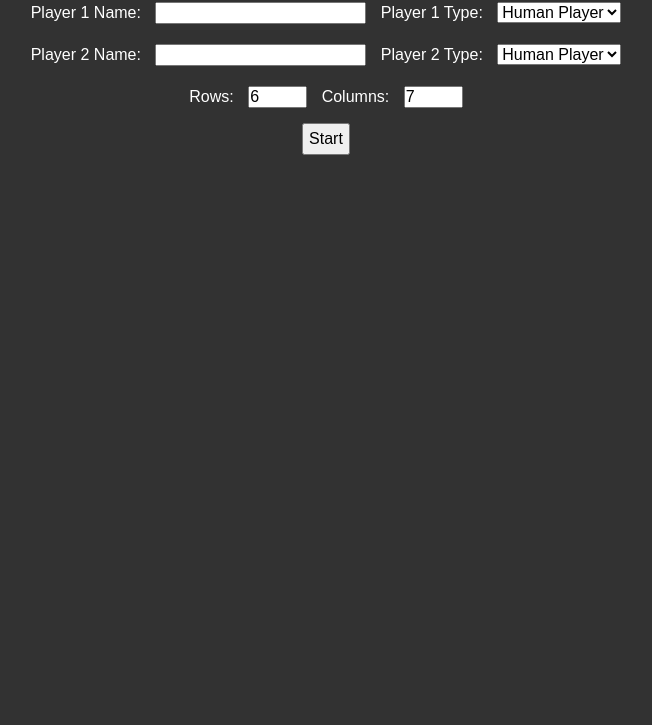
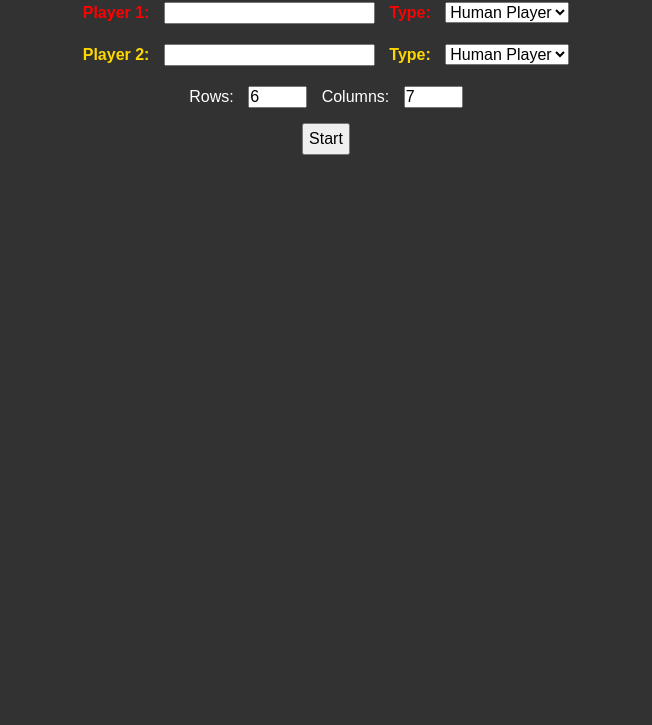
Before and after one commit to JohnEdvalson/connectfour, a plain HTML site: page index.html in a window 1280 px wide. Shown: the part 75-800 px from the top of the page, without its empty margins (314-966 px from the left). Drawn offline with Linux system fonts and the light colour scheme.

Commit message:
fixing colors

```diff
--- a/index.html
+++ b/index.html
@@ -13,9 +13,9 @@
 
     <section class="setup">
       <section id="player-one-setup">
-        <label for="player-one-input">Player 1 Name:</label>
+        <label for="player-one-input">Player 1:</label>
         <input type="text" id="player-one-input" />
-        <label for="player-one-type">Player 1 Type:</label>
+        <label for="player-one-type">Type:</label>
         <select name="player-one-type" id="player-one-type">
           <option value="human">Human Player</option>
           <option value="computer">Computer</option>
@@ -23,9 +23,9 @@
       </section>
 
       <section id="player-two-setup">
-        <label for="player-two-input">Player 2 Name:</label>
+        <label for="player-two-input">Player 2:</label>
         <input type="text" id="player-two-input" />
-        <label for="player-two-type">Player 2 Type:</label>
+        <label for="player-two-type">Type:</label>
         <select name="player-two-type" id="player-two-type">
           <option value="human">Human Player</option>
           <option value="computer">Computer</option>
--- a/style.css
+++ b/style.css
@@ -108,3 +108,13 @@ button {
 #new-game-button {
   margin-top: 0;
 }
+
+#player-one-setup label {
+  font-weight: bold;
+  color: red;
+}
+
+#player-two-setup label {
+  font-weight: bold;
+  color: gold;
+}
```
